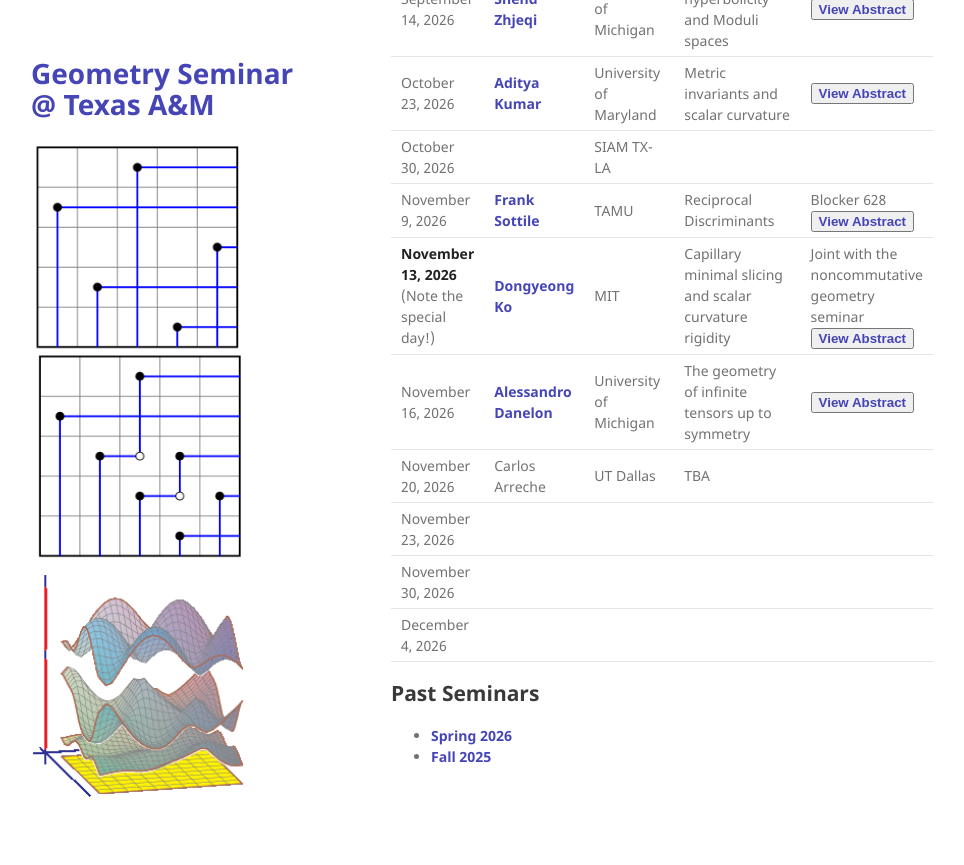
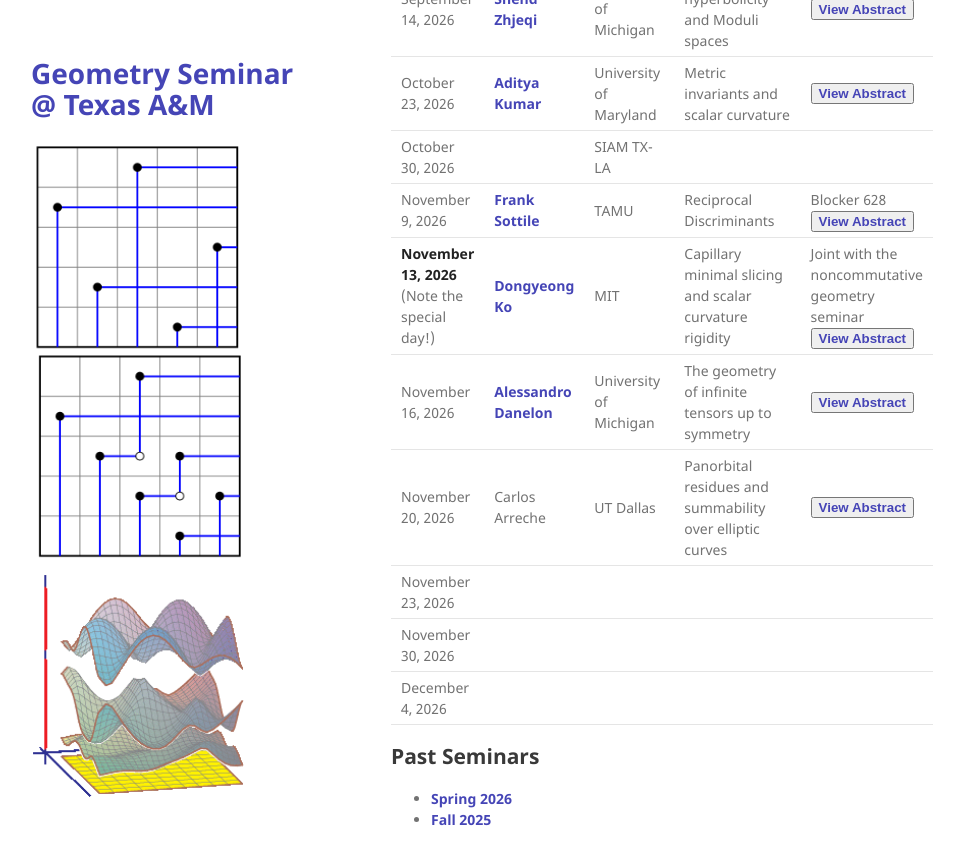
Before and after one commit to tamu-seminar/geometry, a Jekyll site: the page built from 2026_2.md, in a window 1280 px wide and 900 px high, scrolled down 737 px. Shown: the top 865 px of the window, without its empty margins (179-1143 px from the left). Built offline with Jekyll 4.4.1, drawn with Linux system fonts in a browser that asks for light colours; before the commit the page ends 1574 px from its top, so only the background shows below that.

Commit message:
updated Carlos' talk

```diff
--- a/2026_2.md
+++ b/2026_2.md
@@ -34,7 +34,7 @@ Many dates in September conflict with promotion talks or committee meetings.
 | November 9, 2026 | [Frank Sottile](https://franksottile.github.io/)| TAMU  | Reciprocal Discriminants | Blocker 628 <button type="button" class="abstract-link" onclick="showAbstract('fsottile')">View Abstract</button> |
 | **November 13, 2026** (Note the special day!)|[Dongyeong Ko](https://sites.google.com/view/dongyeongko/home?pli=1&authuser=0) | MIT | Capillary minimal slicing and scalar curvature rigidity | Joint with the noncommutative geometry seminar <button type="button" class="abstract-link" onclick="showAbstract('dko')">View Abstract</button>|
 | November 16, 2026 | [Alessandro Danelon](https://public.websites.umich.edu/adanelon/)   | University of Michigan |The geometry of infinite tensors up to symmetry | <button type="button" class="abstract-link" onclick="showAbstract('danelon')">View Abstract</button>  |
-| November 20, 2026 | Carlos Arreche | UT Dallas | TBA | |
+| November 20, 2026 | Carlos Arreche | UT Dallas | Panorbital residues and summability over elliptic curves |  <button type="button" class="abstract-link" onclick="showAbstract('arreche')">View Abstract</button> |
 | November 23, 2026 | | | | |
 | November 30, 2026 | | | | |
 | December 4, 2026 | | | | |
@@ -141,6 +141,14 @@ This is joint work with Trevor Karn and Simon Telen.
 </div>
 <!---------------------------------------------------------------------------------------------------->
 
+
+<!---------------------------------------------------------------------------------------------------->
+<div id="dko" style="display:none;" aria-hidden="true">
+  <p> We develop minimal slicing via capillary hypersurfaces to understand scalar curvature metric on manifolds bounded below with boundary. In particular, in dimension $4$, we prove following comparison and rigidity statement: given a compact Riemannian $4$-manifold $(M^4,g)$ with a mean convex boundary whose boundary is diffeomorphic to boundary of a connected convex domain in $\mathbb R^4$, if the scalar curvature is non-negative and the scaled mean curvature comparison holds along the boundary, then $M$ is isometric to the Euclidean domain. Moreover, we prove a comparison and rigidity result of manifolds with Listing type scaling invariant scalar and mean curvature comparison: $R g \ge -12 g_{\mathbb{H}^{4}}$ and $\hat{H}^{2} g \ge \hat{H}_{0}^{2} g_{\mathbb{H}^{4}}$, where $\hat{H}$ is a shifted mean curvature depending on the scale of manifold. This proves the traced version of Gromov's conjecture on comparison and rigidity of hyperbolic convex domains. This is based on the joint work with X. Yao.
+ </p>
+</div>
+<!---------------------------------------------------------------------------------------------------->
+
 <!---------------------------------------------------------------------------------------------------->
 <div id="danelon" style="display:none;" aria-hidden="true">
   <p> Stillman’s conjecture and the exponent of matrix multiplication have one thing in common: they deal with limits of tensors, as the number of variables grows. These limits naturally lead to infinite-dimensional varieties of tensors (GL-varieties), whose behavior is surprisingly tame once the symmetry is taken into account. For example, infinite cubic forms (infinite sums of cubic monomials) of infinite strength can be classified up to symmetry by a discrete invariant, while cubic polynomials cannot. I will talk about some aspects of the theory of GL-varieties and explain how they connect commutative algebra and algebraic complexity theory. This includes a recent result with Baily showing that the locus of tensors of partition rank at most $r$ is not closed in general for $r$ at least 3.
@@ -149,8 +157,15 @@ This is joint work with Trevor Karn and Simon Telen.
 <!---------------------------------------------------------------------------------------------------->
 
 <!---------------------------------------------------------------------------------------------------->
-<div id="dko" style="display:none;" aria-hidden="true">
-  <p> We develop minimal slicing via capillary hypersurfaces to understand scalar curvature metric on manifolds bounded below with boundary. In particular, in dimension $4$, we prove following comparison and rigidity statement: given a compact Riemannian $4$-manifold $(M^4,g)$ with a mean convex boundary whose boundary is diffeomorphic to boundary of a connected convex domain in $\mathbb R^4$, if the scalar curvature is non-negative and the scaled mean curvature comparison holds along the boundary, then $M$ is isometric to the Euclidean domain. Moreover, we prove a comparison and rigidity result of manifolds with Listing type scaling invariant scalar and mean curvature comparison: $R g \ge -12 g_{\mathbb{H}^{4}}$ and $\hat{H}^{2} g \ge \hat{H}_{0}^{2} g_{\mathbb{H}^{4}}$, where $\hat{H}$ is a shifted mean curvature depending on the scale of manifold. This proves the traced version of Gromov's conjecture on comparison and rigidity of hyperbolic convex domains. This is based on the joint work with X. Yao.
+<div id="arreche" style="display:none;" aria-hidden="true">
+  <p> The addition by a non-torsion point of an elliptic curve gives rise to a translation automorphism $T$ of its field of elliptic functions.
+  Difference equations with respect to such automorphisms have recently been applied to interesting questions in combinatorics and mathematical physics, and promise to have future further applications to other areas in which elliptic curves play a role.
+  A basic problem within the theory of difference equations over elliptic curves is to decide which elliptic functions $f$ are elliptically summable, that is, of the form $f = T(g) - g$ for some elliptic function $g$.
+  A set of obstructions to the elliptic summability of such an $f$ was developed by Dreyfus, Hardouin, Roques, and Singer, called the orbital residues of $f$, which all have to vanish if $f$ is elliptically summable.
+  But these obstructions are incomplete: their collective vanishing does not imply the elliptic summability of $f$.
+  We define two more obstructions, called panorbital residues, which together with the earlier orbital residues do form a complete obstruction to elliptic summability: $f$ is elliptically summable if and only if all its orbital residues and both of its panorbital residues vanish.
+  We work in parallel in all three settings in which elliptic curves are typically studied: complex analytic (Weierstrass curves), rigid analytic (Tate curves), and algebro-geometric (algebraic curves).
+  In the last two settings we work in arbitrary characteristic.
  </p>
 </div>
 <!---------------------------------------------------------------------------------------------------->
```
